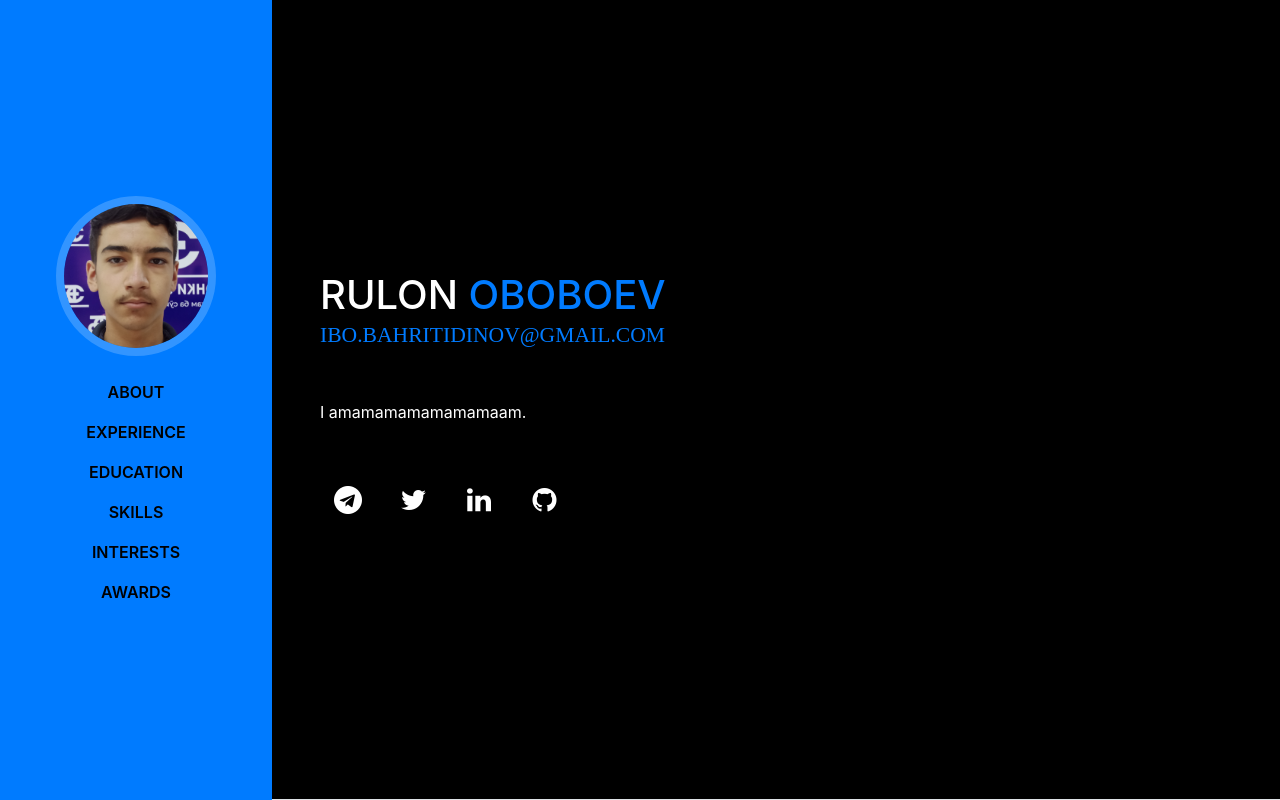
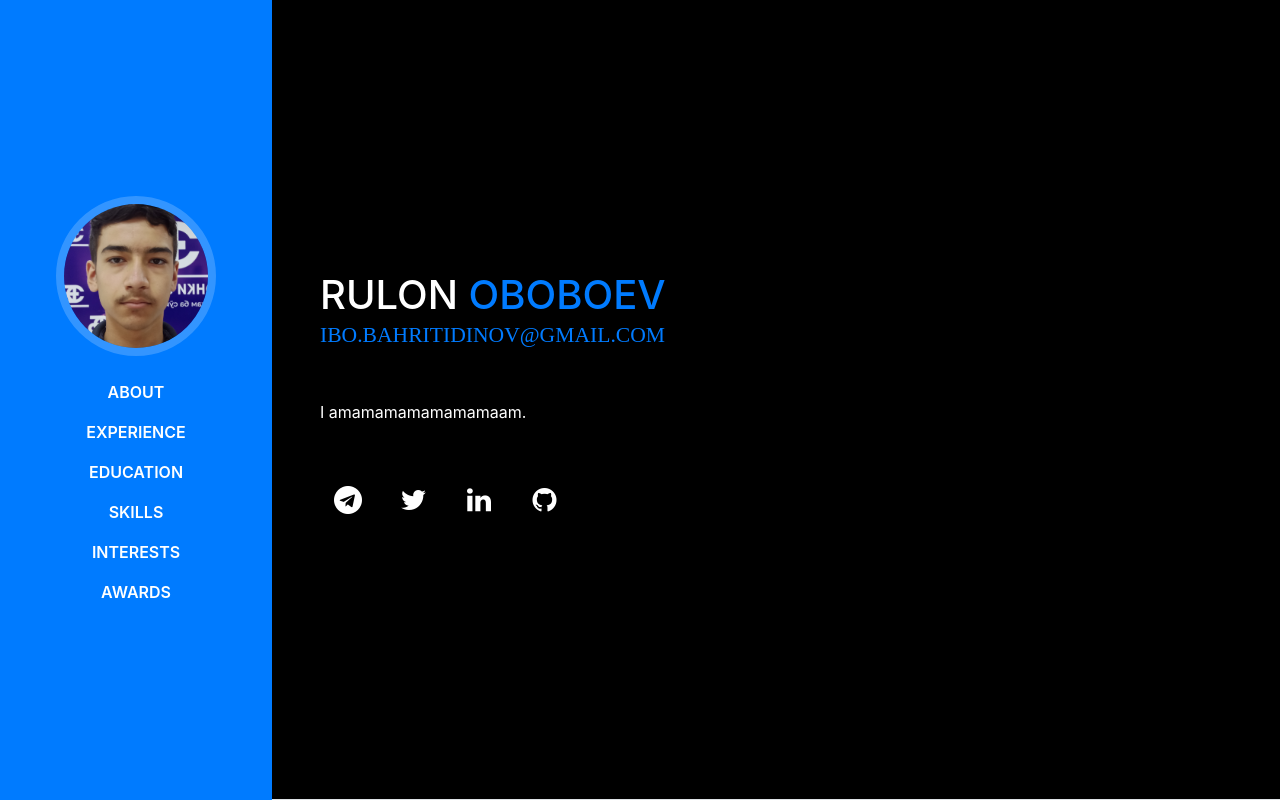
Before and after one commit to le-fer123/ebobo, a website with bundled scripts: page index.html in a window 1280 px wide. Shown: the top 800 px of the page. Built offline with nearby package versions, Linux system fonts and the light colour scheme; a web font is replaced by a local one.

Commit message:
css-cummit

```diff
--- a/css/resume.css
+++ b/css/resume.css
@@ -68,7 +68,15 @@ h2 {
 #sideNav .navbar-nav .nav-item .nav-link {
     font-weight: 600;
     text-transform: uppercase;
-    color: black;
+    color: white;
+}
+
+#sideNav .navbar-nav .nav-item .nav-link:hover {
+    color: #000000;
+}
+
+#sideNav .navbar-nav .nav-item .nav-link.active {
+    color: white;
 }
 
 @media (min-width: 992px) {
```
